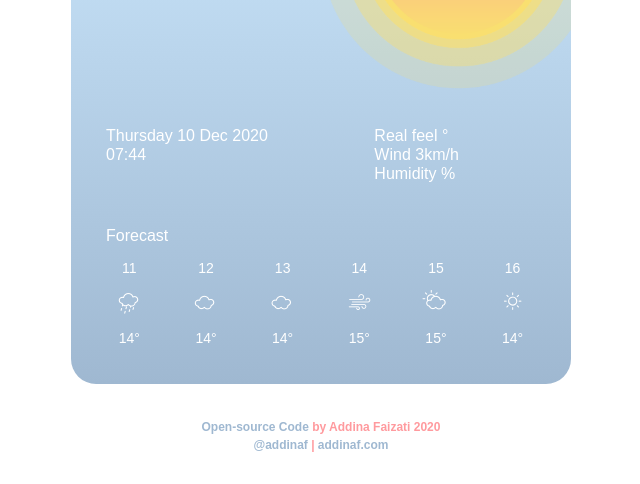
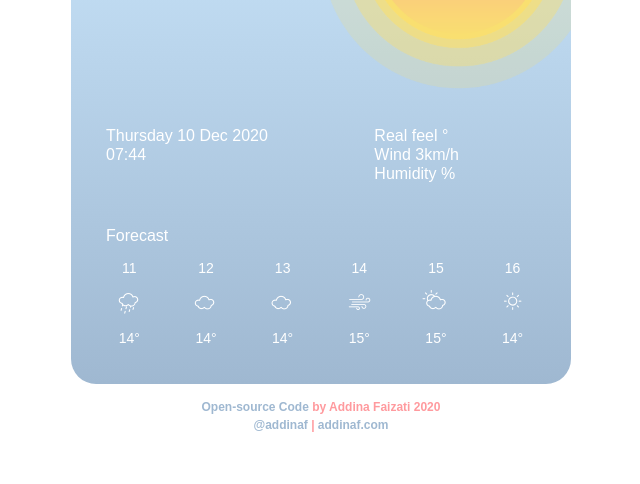
Before and after one commit to addinaf/addinaf-weather-app, a plain HTML site: page index.html in a window 1280 px wide. Shown: the part 322-806 px from the top of the page, without its empty margins (319-959 px from the left). Drawn offline with nearby package versions, Linux system fonts and the light colour scheme; no server answers; files whose address does not match are found by name.

Commit message:
updated style.css

```diff
--- a/src/styles.css
+++ b/src/styles.css
@@ -229,7 +229,8 @@ p {
   font-size: 12px;
   text-align: center;
   color: #ff9a9e;
-  margin-bottom: 30px;
+  margin-top: -20px;
+  margin-bottom: 10px;
 }
 
 a {
```
